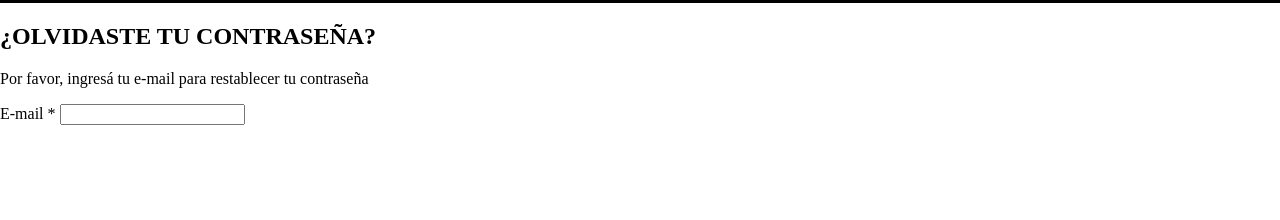
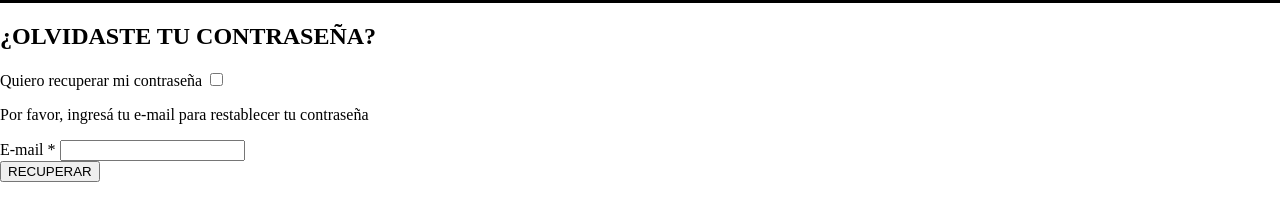
Before and after one commit to veralatrecchiana/Trabajo-practico-1, a plain HTML site: page html/recover.html in a window 1280 px wide. Shown: the part 412-632 px from the top of the page. Drawn offline with Linux system fonts and the light colour scheme.

Commit message:
html recover hecho, solo falta la barra de navegacion

```diff
--- a/html/recover.html
+++ b/html/recover.html
@@ -21,6 +21,13 @@
             ¿OLVIDASTE TU CONTRASEÑA?
         </h2>
 
+        <form action="login.html" method = "get">
+            <div>
+                <label for ="recupero">Quiero recuperar mi contraseña</label>
+                    <input type = "checkbox" name = "recupero" value = "">
+            </div>
+        </form>
+
         <p>Por favor, ingresá tu e-mail para restablecer tu contraseña </p>
 
         <form action="login.html" method="get">
@@ -28,6 +35,8 @@
                 <label for="contranueva">E-mail *</label>
                 <input type="email" name="contranueva" value="" required>
             </div>
+
+            <button>RECUPERAR</button>
         </nav>
     </body>
 </html>
```
Also changed, not shown: html/register.html (+3 -3 lines).
